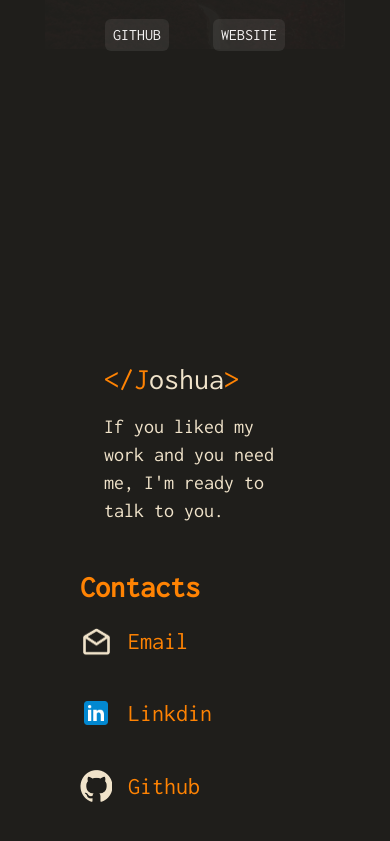
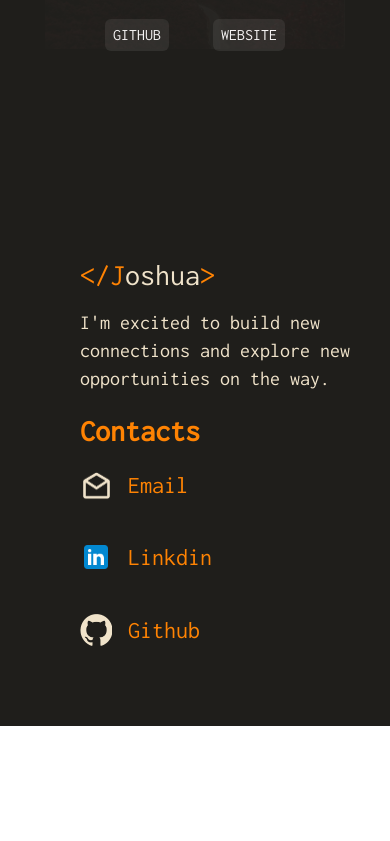
Before and after one commit to joshuamanivinod/joshua-portfolio, a Next.js app: page / in a window 390 px wide. Shown: the part 5784-6625 px from the top of the page. After the commit the page ends 6510 px from the top, so only its background shows below. Built offline with nearby package versions, Linux system fonts and the light colour scheme.

Commit message:
minor changes

```diff
--- a/src/app/components/Contacts/Contacts.jsx
+++ b/src/app/components/Contacts/Contacts.jsx
@@ -5,15 +5,14 @@ const Contacts = () => {
   return (
     <>
       <section id="contact">
-        <div className="bg-[#1F1E1B] flex flex-col  xl:flex-row justify-center p-20 gap-5 font-Inconsolata ">
-          <div className="flex flex-col  gap-4 p-6">
+        <div className="bg-[#1F1E1B] flex flex-col  xl:flex-row justify-center pl-20 pb-20 md:p-20 gap-5 font-Inconsolata ">
+          <div className="flex flex-col  gap-4 md:p-6">
             <h1 className="text-3xl text-[#F0E3CA]">
               <span className="text-[#FF8303]">&lt;/J</span>oshua
               <span className="text-[#FF8303]">&gt;</span>
             </h1>
             <p className="text-[#F0E3CA] text-xl md:w-[70%]">
-              If you liked my work and you need me, I&apos;m ready to talk to
-              you.
+              I'm excited to build new connections and explore new opportunities on the way.
             </p>
           </div>
           <div className="flex flex-col  items-start gap-5  flex-wrap">
--- a/src/app/components/MyEducation/MyEducation.jsx
+++ b/src/app/components/MyEducation/MyEducation.jsx
@@ -26,7 +26,7 @@ const TimelineItem = ({ title, subtitle, description, date }) => {
     <div
       ref={ref}
       className={`relative flex flex-col items-start md:items-center mb-12 transition-transform duration-1000 ${
-        isVisible ? "translate-x-0 opacity-100" : "-translate-x-96 opacity-0"
+        isVisible ? "translate-x-0 opacity-100" : "-translate-x-80 opacity-0"
       }`}
     >
       <div className="absolute -left-4 w-2 h-2 rounded-full bg-[#FF8303]"></div>
--- a/src/app/components/MyExperience/MyExperience.jsx
+++ b/src/app/components/MyExperience/MyExperience.jsx
@@ -26,7 +26,7 @@ const TimelineItem = ({ title, subtitle, description, date }) => {
     <div
       ref={ref}
       className={`relative flex flex-col items-start md:items-center mb-12 transition-transform duration-1000 ${
-        isVisible ? "translate-x-0 opacity-100" : "-translate-x-96 opacity-0"
+        isVisible ? "translate-x-0 opacity-100" : "-translate-x-80 opacity-0"
       }`}
     >
       <div className="absolute -left-4 w-2 h-2 rounded-full bg-[#FF8303]"></div>
```
